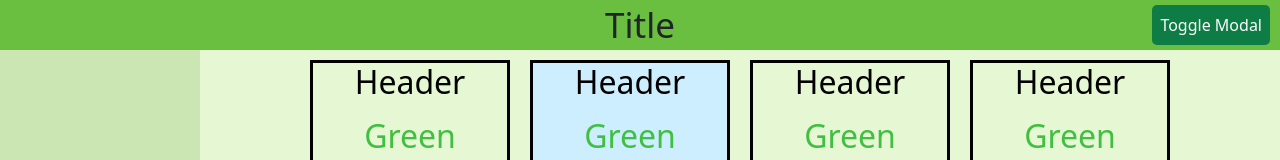
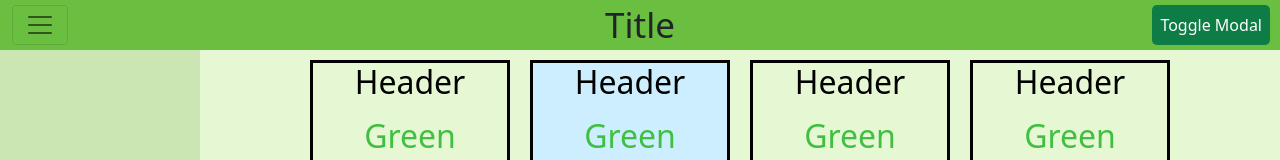
Before and after one commit to Matt-Eva/react-css-and-file-structure, a React (Create React App) app: page / in a window 1280 px wide. Shown: the top 160 px of the page. Built offline with nearby package versions, Linux system fonts and the light colour scheme.

Commit message:
added-sidebar-bootstrap

```diff
--- a/src/components/Header/Header.css
+++ b/src/components/Header/Header.css
@@ -4,7 +4,7 @@
     background-color: hsl(100, 50%, 50%);
     display: grid;
     grid-template-columns: 25vw 50vw 25vw;
-    grid-row: 10vh;
+    grid-template-rows: 50px;
     align-items: center;
 }
 
@@ -18,6 +18,7 @@
 
 .header__toggle-modal-btn {
     grid-column: 3 / span 1;
+    grid-row: 1 / span 1;
     justify-self: right;
     background-color: hsl(150, 80%, 27%);
     color: white;
--- a/src/components/Header/Header.js
+++ b/src/components/Header/Header.js
@@ -1,12 +1,14 @@
 import React from 'react'
 import "./Header.css"
 import Button from "react-bootstrap/Button"
+import ToggleSidebar from './ToggleSidebar'
 
 function Header({toggleModal}) {
   return (
     <div className="header">
         <h1 className="header__title">Title</h1>
         <button className="header__toggle-modal-btn" onClick={toggleModal}>Toggle Modal</button>
+        <ToggleSidebar />
     </div>
   )
 }
--- /dev/null
+++ b/src/components/Header/ToggleSidebar.css
@@ -0,0 +1,7 @@
+.toggle-sidebar {
+    grid-column: 1 / span 1;
+    grid-row: 1 / span 1;
+    justify-self: left;
+    margin-left: 10px;
+    background-color: blue;
+}
--- /dev/null
+++ b/src/components/Header/ToggleSidebar.js
@@ -0,0 +1,54 @@
+import React from 'react'
+import Navbar from "react-bootstrap/Navbar"
+import Container from 'react-bootstrap/Container'
+import Nav from "react-bootstrap/Nav"
+import Offcanvas from "react-bootstrap/Offcanvas"
+import Button from "react-bootstrap/Button"
+import NavDropdown from 'react-bootstrap/NavDropdown'
+import Form from 'react-bootstrap/Form'
+
+function ToggleSidebar() {
+  return (
+    <div className="toggle-sidebar">
+        <Navbar expand={false}>
+            <Container fluid>
+                <Navbar.Toggle aria-controls="offcanvasNavbar" />
+                <Navbar.Offcanvas
+                id="offcanvasNavbar"
+                aria-labelledby="offcanvasNavbarLabel"
+                placement="start"
+                >
+                <Offcanvas.Header closeButton>
+                    <Offcanvas.Title id="offcanvasNavbarLabel">Offcanvas</Offcanvas.Title>
+                </Offcanvas.Header>
+                <Offcanvas.Body>
+                    <Nav className="justify-content-end flex-grow-1 pe-3">
+                    <Nav.Link href="#action1">Home</Nav.Link>
+                    <Nav.Link href="#action2">Link</Nav.Link>
+                    <NavDropdown title="Dropdown" id="offcanvasNavbarDropdown">
+                        <NavDropdown.Item href="#action3">Action</NavDropdown.Item>
+                        <NavDropdown.Item href="#action4">Another action</NavDropdown.Item>
+                        <NavDropdown.Divider />
+                        <NavDropdown.Item href="#action5">
+                        Something else here
+                        </NavDropdown.Item>
+                    </NavDropdown>
+                    </Nav>
+                    <Form className="d-flex">
+                    <Form.Control
+                        type="search"
+                        placeholder="Search"
+                        className="me-2"
+                        aria-label="Search"
+                    />
+                    <Button variant="outline-success">Search</Button>
+                    </Form>
+                </Offcanvas.Body>
+                </Navbar.Offcanvas>
+            </Container>
+        </Navbar>
+    </div>
+  )
+}
+
+export default ToggleSidebar
```
